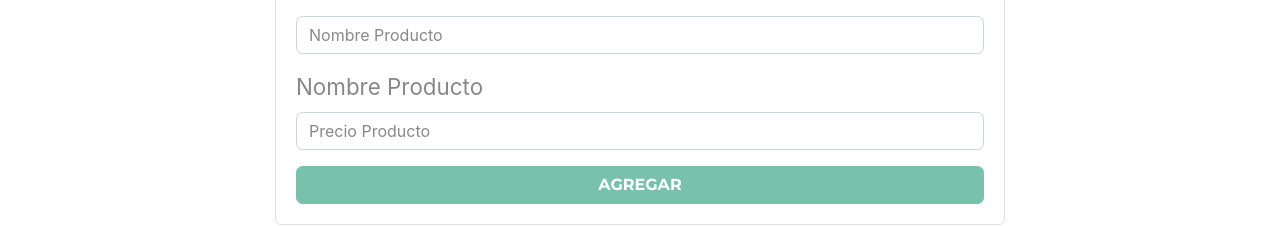
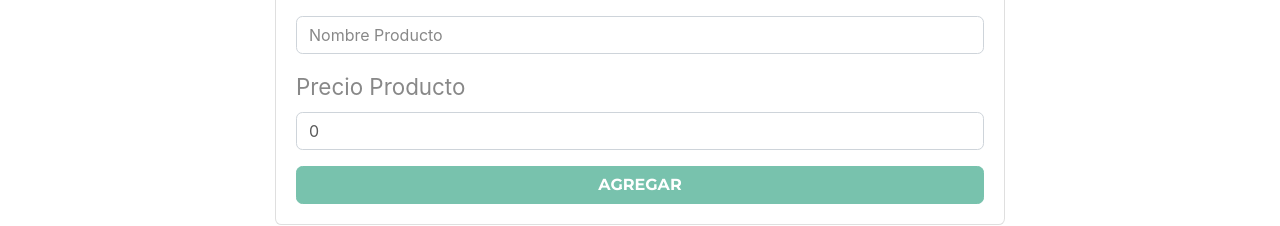
Before and after one commit to JoseIgnacioTapia/crudredux, a React (Create React App) app: page /productos/nuevo in a window 1280 px wide. Shown: the part 235-461 px from the top of the page. Built offline with nearby package versions, Linux system fonts and the light colour scheme.

Commit message:
Passing the information from the form to the Action

```diff
--- a/src/actions/productoActions.js
+++ b/src/actions/productoActions.js
@@ -5,8 +5,8 @@ import {
 } from '../types';
 
 // Crear nuevos productos
-export function crearNuevoProductoAction() {
+export function crearNuevoProductoAction(producto) {
   return () => {
-    console.log('desde action');
+    console.log(producto);
   };
 }
--- a/src/components/NuevoProducto.js
+++ b/src/components/NuevoProducto.js
@@ -1,25 +1,36 @@
+import { useState } from 'react';
 import { useDispatch, useSelector } from 'react-redux';
 
 // Actions de Redux
 import { crearNuevoProductoAction } from '../actions/productoActions';
 
 const NuevoProducto = () => {
+  const [nombre, setNombre] = useState('');
+  const [precio, setPrecio] = useState(0);
+
   // Utilizar useDispatch y te crea una función
   const dispatch = useDispatch();
 
   // Mandar llamar el action de productoAction
-  const agregarProducto = () => dispatch(crearNuevoProductoAction());
+  const agregarProducto = producto =>
+    dispatch(crearNuevoProductoAction(producto));
 
   // Cuando el usuario haga submit
   const submitNuevoProducto = e => {
     e.preventDefault();
 
     // Validar formulario
+    if (nombre.trim() === '' || precio <= 0) {
+      return;
+    }
 
     // Si no hay errores
 
     // Crear en nuevo producto
-    agregarProducto();
+    agregarProducto({
+      nombre,
+      precio,
+    });
   };
 
   return (
@@ -39,15 +50,19 @@ const NuevoProducto = () => {
                   className="form-control"
                   placeholder="Nombre Producto"
                   name="nombre"
+                  value={nombre}
+                  onChange={e => setNombre(e.target.value)}
                 />
               </div>
               <div className="form-group">
-                <label>Nombre Producto</label>
+                <label>Precio Producto</label>
                 <input
                   type="number"
                   className="form-control"
                   placeholder="Precio Producto"
                   name="precio"
+                  value={precio}
+                  onChange={e => setPrecio(parseFloat(e.target.value))}
                 />
               </div>
 
```
